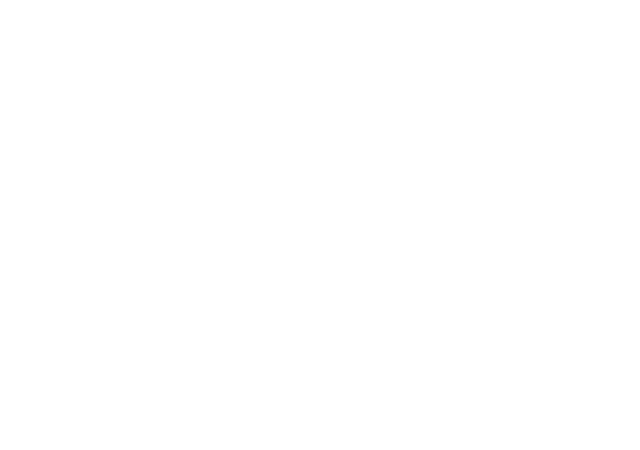
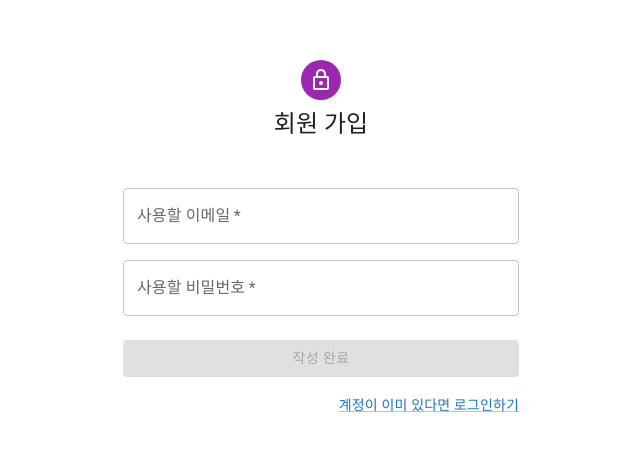
Before and after one commit to rhino-ty/wanted-pre-onboarding-frontend, a React (Create React App) app: page /signup in a window 1280 px wide. Shown: the part 108-558 px from the top of the page, without its empty margins (319-959 px from the left). Built offline with nearby package versions, Linux system fonts and the light colour scheme.

Commit message:
feat: signup 페이지 구현
mui kit 가져와서 디자인 구현 및 handleSubmit login 페이지와 동일하게 구현

```diff
--- a/src/page/signup.tsx
+++ b/src/page/signup.tsx
@@ -1,3 +1,103 @@
-export default function signup() {
-  return <></>;
+import Avatar from "@mui/material/Avatar";
+import Button from "@mui/material/Button";
+import CssBaseline from "@mui/material/CssBaseline";
+import TextField from "@mui/material/TextField";
+import Link from "@mui/material/Link";
+import Grid from "@mui/material/Grid";
+import Box from "@mui/material/Box";
+import LockOutlinedIcon from "@mui/icons-material/LockOutlined";
+import Typography from "@mui/material/Typography";
+import Container from "@mui/material/Container";
+import { useState } from "react";
+import { postSignUp } from "../api/auth/signUpApi";
+import { useRouter } from "../hooks/useRouter";
+
+export default function SignUp() {
+  const { routeTo } = useRouter();
+
+  const [email, setEmail] = useState<string>("");
+  const [password, setPassword] = useState<string>("");
+
+  const handleSubmit = async (event: React.FormEvent<HTMLFormElement>) => {
+    event.preventDefault();
+    const signUpResult = await postSignUp({
+      email: email,
+      password: password,
+    });
+
+    if (signUpResult === "fail") {
+      alert("로그인 실패, 이메일과 비밀번호를 다시 입력해주세요.");
+      return;
+    }
+    routeTo("/login");
+  };
+
+  const isButtonDisabled = !email.includes("@") || !email.includes(".") || password.length < 8;
+
+  return (
+    <Container component="main" maxWidth="xs">
+      <CssBaseline />
+      <Box
+        sx={{
+          marginTop: 20,
+          display: "flex",
+          flexDirection: "column",
+          alignItems: "center",
+        }}
+      >
+        <Avatar sx={{ m: 1, bgcolor: "secondary.main" }}>
+          <LockOutlinedIcon />
+        </Avatar>
+        <Typography component="h1" variant="h5">
+          회원 가입
+        </Typography>
+        <Box component="form" noValidate onSubmit={handleSubmit} sx={{ mt: 6 }}>
+          <Grid container spacing={2}>
+            <Grid item xs={12}>
+              <TextField
+                required
+                fullWidth
+                id="email"
+                label="사용할 이메일"
+                name="email"
+                autoComplete="email"
+                data-testid="email-input"
+                onChange={(e) => setEmail(e.target.value)}
+              />
+            </Grid>
+            <Grid item xs={12}>
+              <TextField
+                required
+                fullWidth
+                name="password"
+                label="사용할 비밀번호"
+                type="password"
+                id="password"
+                autoComplete="new-password"
+                data-testid="password-input"
+                onChange={(e) => setPassword(e.target.value)}
+              />
+            </Grid>
+          </Grid>
+          <Button
+            type="submit"
+            disabled={isButtonDisabled}
+            fullWidth
+            variant="contained"
+            sx={{ mt: 3, mb: 2 }}
+            data-testid="signup-button"
+          >
+            작성 완료
+          </Button>
+          <Grid container justifyContent="flex-end">
+            <Grid item>
+              <Link href="/login" variant="body2">
+                계정이 이미 있다면 로그인하기
+              </Link>
+            </Grid>
+          </Grid>
+        </Box>
+      </Box>
+    </Container>
+  );
 }
```
